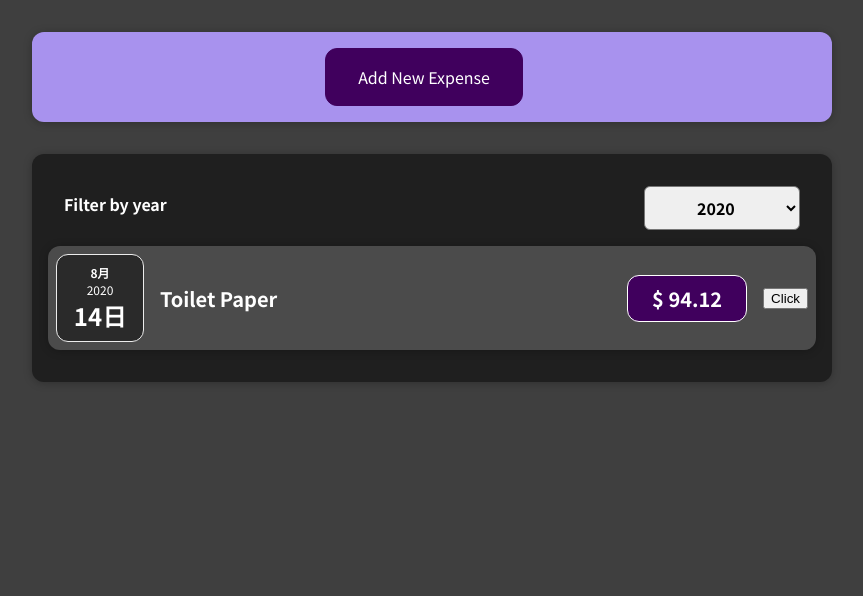
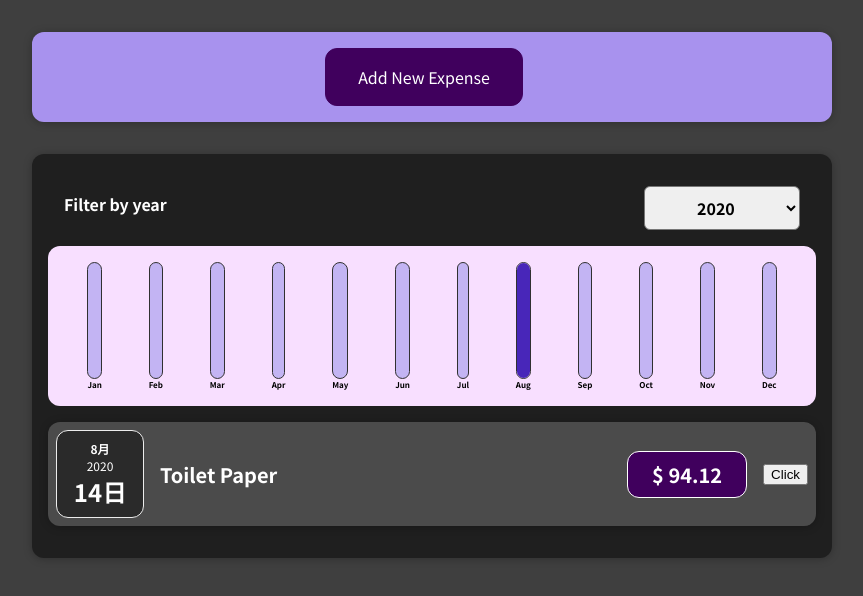
Before and after one commit to rdchen1124/React-Complete-Guide, a React (Create React App) app: page / in a window 1280 px wide. Shown: the top 596 px of the page, without its empty margins (208-1071 px from the left). Built offline with nearby package versions, Linux system fonts and the light colour scheme.

Commit message:
Generate data and fill it to ExpensesChart to show costs per month visually.

```diff
--- a/src/components/Chart/Chart.js
+++ b/src/components/Chart/Chart.js
@@ -2,13 +2,15 @@
 import ChartBar from "./ChartBar";
 
 const Chart = ({dataPoints}) => {
+  const dataPointsValue = dataPoints.map(dataPoint => dataPoint.value);
+  const totalMaxValue = Math.max(...dataPointsValue);
   return (
     <div className="chart">
       {dataPoints.map(dataPoint => (
         <ChartBar
-          key={dataPoint.label}
+          key={Math.random(0, 1000000)+1}
           value={dataPoint.value}
-          maxValue={null}
+          maxValue={totalMaxValue}
           label={dataPoint.label}
         />
       ))}
--- a/src/components/Chart/ChartBar.js
+++ b/src/components/Chart/ChartBar.js
@@ -1,10 +1,10 @@
 import React from "react";
 import "./ChartBar.css";
 
-const ChartBar = (props) => {
-  let barFillHeight = '0%';
-  if(props.maxValue > 0){
-    barFillHeight = Math.round(props.value / props.maxValue * 100)+ "%";
+const ChartBar = ({value, maxValue, label}) => {
+  let barFillHeight = "0%";
+  if(maxValue > 0){
+    barFillHeight = Math.round((value / maxValue) * 100)+ "%";
   }
   return (
     <div className="chart-bar">
@@ -12,9 +12,9 @@
         <div
           className="chart-bar__fill"
           style={{ height: barFillHeight }}
-        ></div>
+        />
       </div>
-      <div className="chart-bar__label">label</div>
+      <div className="chart-bar__label">{label}</div>
     </div>
   )
 }
--- a/src/components/Expenses/Expenses.js
+++ b/src/components/Expenses/Expenses.js
@@ -3,6 +3,7 @@
 import './Expenses.css';
 import ExpensesFilter from "./ExpensesFilter";
 import ExpensesList from "./ExpensesList";
+import ExpensesChart from "./ExpensesChart";
 
 const Expenses = ({items}) => {
   const [yearFilter, setYearFilter] = useState('2020');
@@ -13,6 +14,7 @@
   return (
     <Card className="expenses">
       <ExpensesFilter selected={yearFilter} onYearChange={handleYearFilterChange} />
+      <ExpensesChart expenses={filteredItem} />
       <ExpensesList items={filteredItem} />
     </Card>
 
--- /dev/null
+++ b/src/components/Expenses/ExpensesChart.js
@@ -0,0 +1,30 @@
+import React from "react";
+import Chart from "../Chart/Chart";
+
+const ExpensesChart = ({expenses}) => {
+  const chartDataPoints = [
+    {label: 'Jan', value: 0},
+    {label: 'Feb', value: 0},
+    {label: 'Mar', value: 0},
+    {label: 'Apr', value: 0},
+    {label: 'May', value: 0},
+    {label: 'Jun', value: 0},
+    {label: 'Jul', value: 0},
+    {label: 'Aug', value: 0},
+    {label: 'Sep', value: 0},
+    {label: 'Oct', value: 0},
+    {label: 'Nov', value: 0},
+    {label: 'Dec', value: 0},
+  ]
+
+  for (const expense of expenses) {
+    const expenseMonth = expense.date.getMonth();
+    chartDataPoints[expenseMonth].value += expense.amount;
+  }
+
+  return (
+    <Chart dataPoints={chartDataPoints} />
+  )
+}
+
+export default ExpensesChart;
```
